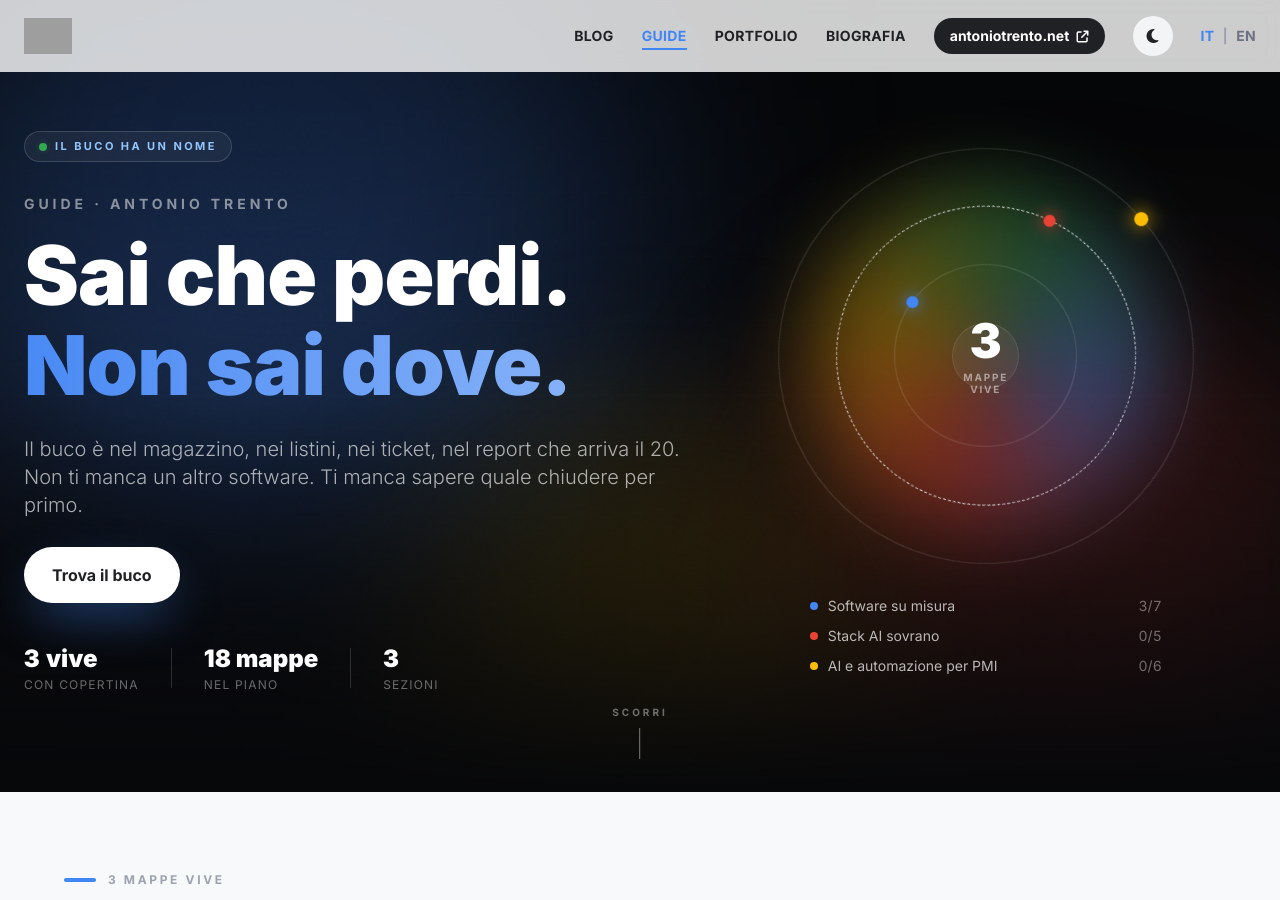
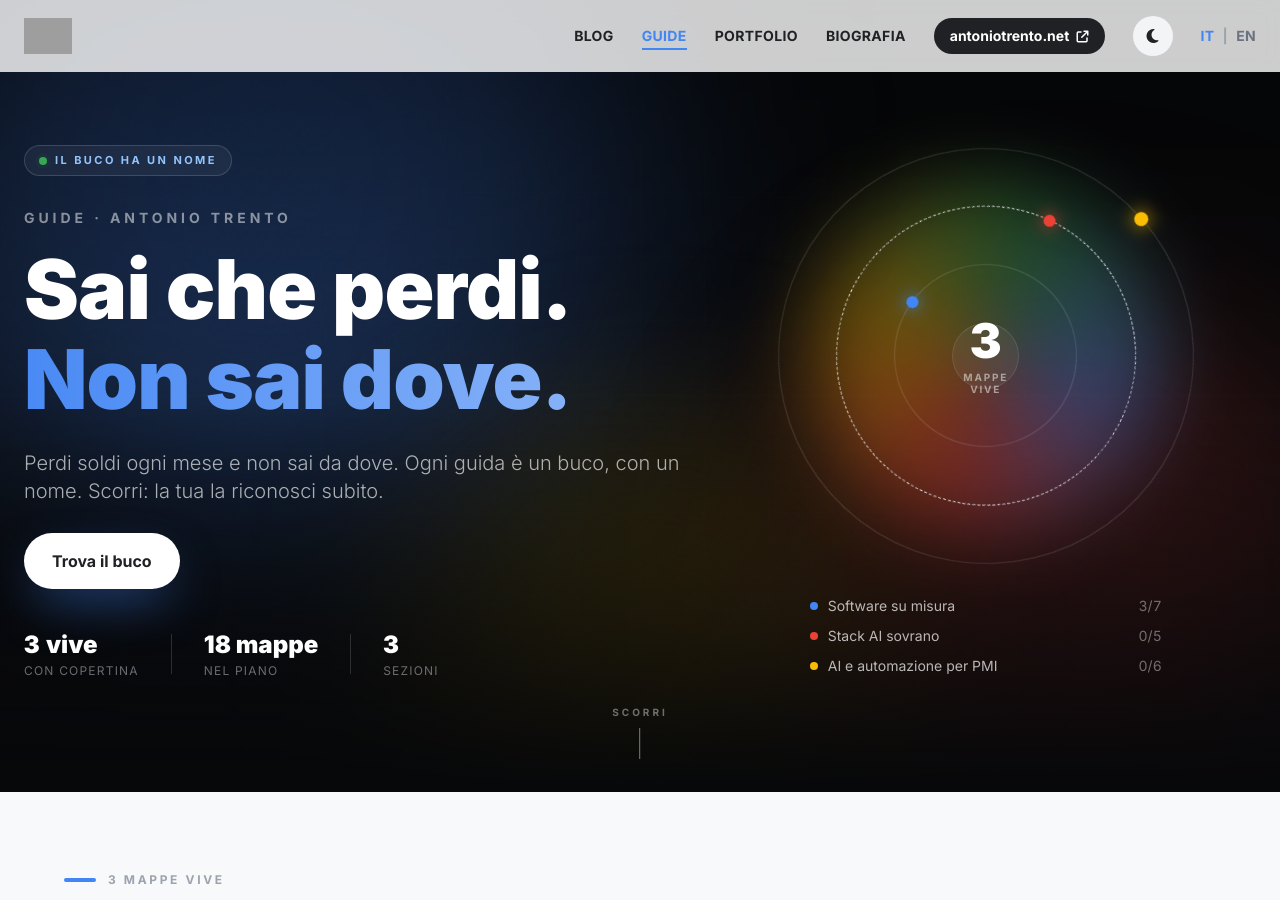
Before and after one commit to antoniotrento-net/blog.antoniotrento.net, a Jekyll site: the page built from it/guide.html, in a window 1280 px wide and 900 px high. Built offline with Jekyll 4.4.1, drawn with Linux system fonts in a browser that asks for light colours; nearby versions of some CDN libraries; grey boxes are pictures that could not be loaded.

Commit message:
Rewrite the guides hero in spoken Italian, not calqued phrasing.
Co-authored-by: Cursor <cursoragent@cursor.com>

```diff
--- a/en/guides.html
+++ b/en/guides.html
@@ -4,6 +4,6 @@ lang: en
 permalink: /en/guides/
 title: "Guides — Antonio Trento"
 heading: "It's leaking. You don't know where."
-description: "The leak is in stock, price lists, tickets, the report that lands on the 20th. You don't need another tool. You need to know which hole to close first."
+description: "You lose money every month and you don't know where. Each guide is one leak, with a name. Scroll: you'll know yours right away."
 alt_url: /it/guide/
 ---
--- a/it/guide.html
+++ b/it/guide.html
@@ -4,6 +4,6 @@ lang: it
 permalink: /it/guide/
 title: "Guide — Antonio Trento"
 heading: "Sai che perdi. Non sai dove."
-description: "Il buco è nel magazzino, nei listini, nei ticket, nel report che arriva il 20. Non ti manca un altro software. Ti manca sapere quale chiudere per primo."
+description: "Perdi soldi ogni mese e non sai da dove. Ogni guida è un buco, con un nome. Scorri: la tua la riconosci subito."
 alt_url: /en/guides/
 ---
```
